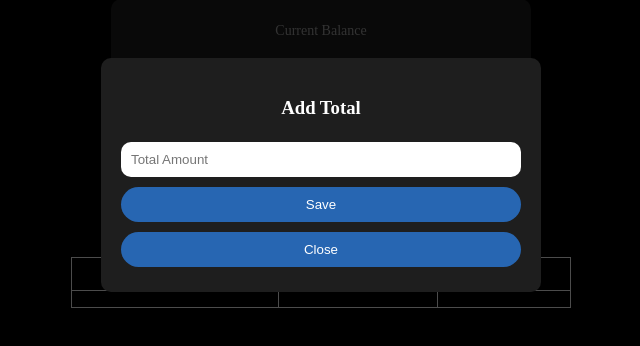
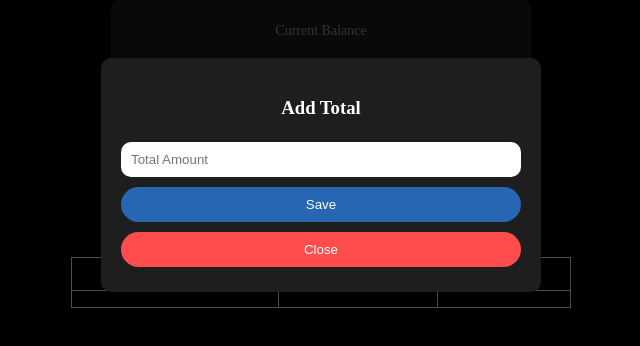
Before and after one commit to BreadKramz/Expense-Tracker, a plain HTML site: page index.html in a window 1280 px wide. Both pictures are taken after a click on the button "Add Total". Shown: the part 62-408 px from the top of the page, without its empty margins (319-959 px from the left). Drawn offline with Linux system fonts and the light colour scheme.

Commit message:
fixed ui and other stuff

```diff
--- a/index.html
+++ b/index.html
@@ -36,17 +36,15 @@
         </table>
     </div>
 
-    <!-- TOTAL MODAL -->
     <div id="totalModal" class="modal">
         <div class="modal-content">
             <h3>Add Total</h3>
             <input type="number" id="modalTotalAmount" placeholder="Total Amount">
             <button onclick="submitTotal()">Save</button>
-            <button onclick="closeTotalModal()">Close</button>
+            <button class="btn-danger" onclick="closeTotalModal()">Close</button>
         </div>
     </div>
 
-    <!-- EXPENSE MODAL -->
     <div id="expenseModal" class="modal">
         <div class="modal-content">
             <h3>Add Expense</h3>
@@ -55,7 +53,7 @@
             <input type="number" id="modalAmount" placeholder="Amount">
 
             <button onclick="submitExpense()">Save</button>
-            <button onclick="closeExpenseModal()">Close</button>
+            <button class="btn-danger" onclick="closeExpenseModal()">Close</button>
         </div>
     </div>
 
--- a/script.js
+++ b/script.js
@@ -1,6 +1,5 @@
 let total = 0;
 
-// format money
 function formatMoney(value) {
     return Number(value).toLocaleString('en-US', {
         minimumFractionDigits: 2,
@@ -8,7 +7,6 @@ function formatMoney(value) {
     });
 }
 
-// MODAL CONTROLS
 function openTotalModal() {
     document.getElementById('totalModal').style.display = 'block';
 }
@@ -25,7 +23,6 @@ function closeExpenseModal() {
     document.getElementById('expenseModal').style.display = 'none';
 }
 
-// ADD TOTAL
 function submitTotal() {
 
     const addedAmount =
@@ -43,7 +40,6 @@ function submitTotal() {
     closeTotalModal();
 }
 
-// ADD EXPENSE
 function submitExpense() {
 
     const description =
--- a/styles.css
+++ b/styles.css
@@ -7,7 +7,6 @@ body {
     padding: 10px;
 }
 
-/* TITLE */
 .title {
     width: 90%;
     max-width: 400px;
@@ -18,7 +17,6 @@ body {
     font-size: 18px;
 }
 
-/* BALANCE */
 .container {
     width: 90%;
     max-width: 400px;
@@ -40,25 +38,11 @@ body {
     color: #00ff5e;
 }
 
-/* BUTTONS */
-button {
-    width: 90%;
-    max-width: 400px;
-    padding: 10px;
-    margin: 5px 0;
-    border-radius: 20px;
-    background-color: #2766b2;
-    color: white;
-    border: none;
-}
-
-/* ALERT */
 #alerts {
     color: red;
     margin-top: 10px;
 }
 
-/* TABLE */
 .table-container {
     width: 100%;
     overflow-x: auto;
@@ -81,7 +65,6 @@ th, td {
     font-size: 14px;
 }
 
-/* MODAL */
 .modal {
     display: none;
     position: fixed;
@@ -114,3 +97,31 @@ th, td {
     width: 100%;
     margin: 5px 0;
 }
+
+button {
+    width: 90%;
+    max-width: 400px;
+    padding: 10px;
+    margin: 5px 0;
+    border-radius: 20px;
+    background-color: #2766b2;
+    color: white;
+    border: none;
+    cursor: pointer;
+    transition: 0.2s;
+}
+
+/* normal hover */
+button:hover {
+    background-color: #1a4d99;
+}
+
+/* red buttons */
+.btn-danger {
+    background-color: #ff4d4d;
+}
+
+/* red hover stays red (or slightly darker) */
+.btn-danger:hover {
+    background-color: #cc0000;
+}
```
